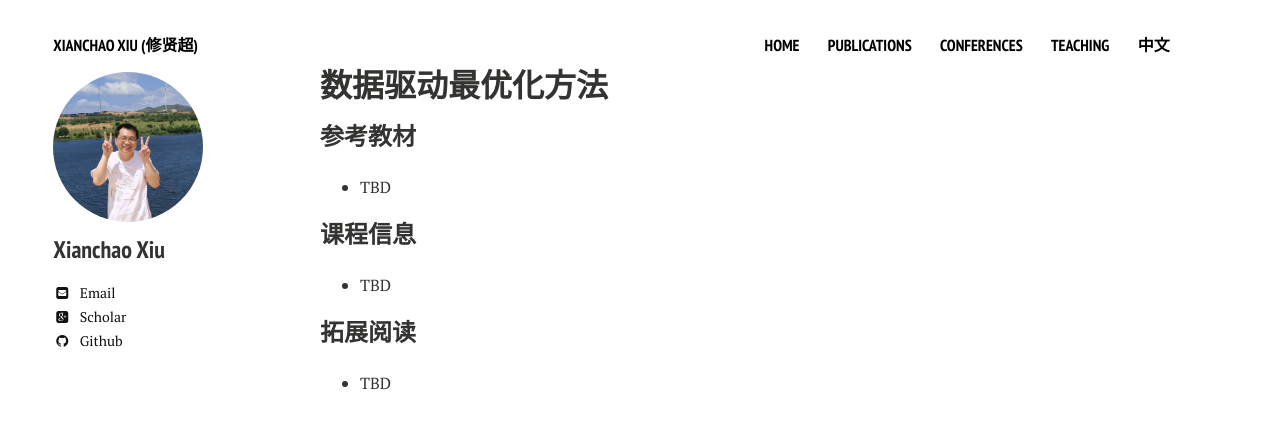
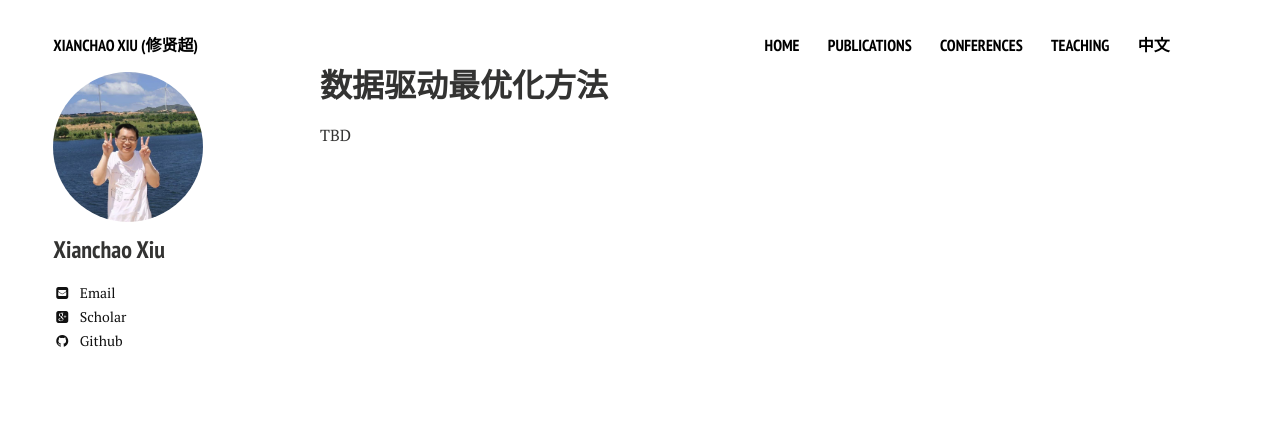
Before and after one commit to xianchaoxiu/xianchaoxiu.github.io, a Jekyll site: the page built from teaching/OPT/2026/index.md, in a window 1280 px wide. Shown: the top 429 px of the page. Built offline with Jekyll 4.4.1, drawn with Linux system fonts in a browser that asks for light colours; nearby versions of some CDN libraries.

Commit message:
Update index.md

```diff
--- a/teaching/OPT/2026/index.md
+++ b/teaching/OPT/2026/index.md
@@ -5,18 +5,4 @@ comments: false
 share: false
 ---
 
-
-
-### 参考教材
-
-* TBD
-
-
-### 课程信息
-
-* TBD
-
-
-### 拓展阅读
-
-* TBD
+TBD
```
